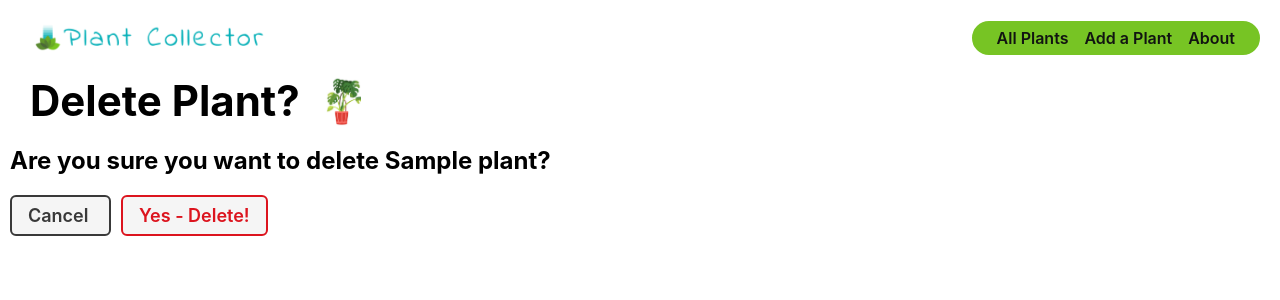
After one commit to eunicey/plant-collector, a Django app: page /plants/1/delete in a window 1280 px wide. The commit adds this page. Shown: the top 300 px of the page. Run offline with Django 4.2, Linux system fonts and the light colour scheme; tables that the repository leaves empty hold one stand-in row (values such as "Sample post").

Commit message:
Add Update and Delete functionality

```diff
--- /dev/null
+++ b/main_app/templates/main_app/plant_confirm_delete.html
@@ -0,0 +1,23 @@
+{% extends 'base.html' %}
+{% load static %}
+
+{% block content %}
+
+<div class="page-header">
+  <h1>Delete Plant?</h1>
+  <img src="{% static 'images/plant2.jpg' %}" alt="A plant"/>
+</div>
+<h2>Are you sure you want to delete {{ plant.name }}?</h2>
+
+<form action="" method="POST" class="form">
+  {% csrf_token %}
+  <a
+    href="{% url 'plant-detail' plant.id %}"
+    class="btn secondary"
+  >
+    Cancel
+  </a>
+  <button type="submit" class="btn danger">Yes - Delete!</button>
+</form>
+
+{% endblock %}
--- a/main_app/templates/plants/detail.html
+++ b/main_app/templates/plants/detail.html
@@ -25,6 +25,10 @@
     {% else %}
       <p>A dead {{ plant.type }} that had {{ plant.water_needs }} water needs and {{ plant.sun_needs }} sun needs</p>
     {% endif %}
+    <div class="plant-actions">
+      <a href="{% url 'plant-update' plant.id %}" class="btn warn">Edit</a>
+      <a href="{% url 'plant-delete' plant.id %}" class="btn danger">Delete</a>
+    </div>
   </div>
 </section>
 
--- a/main_app/urls.py
+++ b/main_app/urls.py
@@ -6,5 +6,7 @@ urlpatterns = [
   path('about/', views.about, name='about'),
   path('plants/', views.plant_index, name='plant-index'),
   path('plants/<int:plant_id>/', views.plant_detail, name='plant-detail'),
-  path('plants/create/', views.PlantCreate.as_view(), name='plant-create')
+  path('plants/create/', views.PlantCreate.as_view(), name='plant-create'),
+  path('plants/<int:pk>/update', views.PlantUpdate.as_view(), name='plant-update'),
+  path('plants/<int:pk>/delete', views.PlantDelete.as_view(), name='plant-delete'),
 ]
--- a/main_app/views.py
+++ b/main_app/views.py
@@ -1,5 +1,5 @@
 from django.shortcuts import render
-from django.views.generic.edit import CreateView
+from django.views.generic.edit import CreateView, UpdateView, DeleteView
 from .models import Plant
 
 # class Plant:  # Note that parens are optional if not inheriting from another class
@@ -36,3 +36,11 @@ class PlantCreate(CreateView):
   model = Plant
   fields = '__all__'
   success_url = '/plants/'
+
+class PlantUpdate(UpdateView):
+  model = Plant
+  fields = ['type', 'water_needs', 'sun_needs', 'alive']
+
+class PlantDelete(DeleteView):
+  model = Plant
+  success_url = '/plants/'
```
Also changed, not shown: main_app/templates/main_app/plant_form.html (+11 -1 lines).
